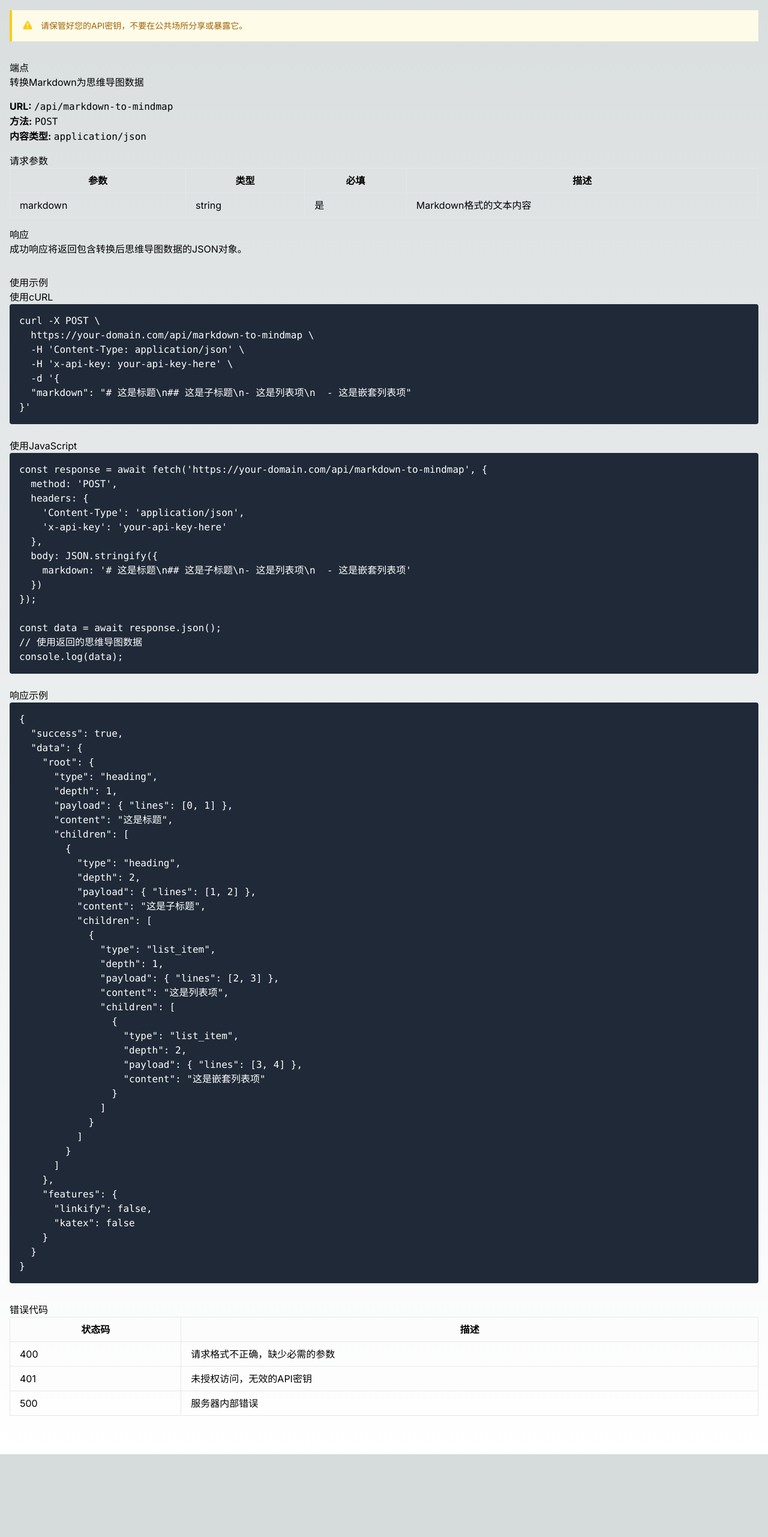
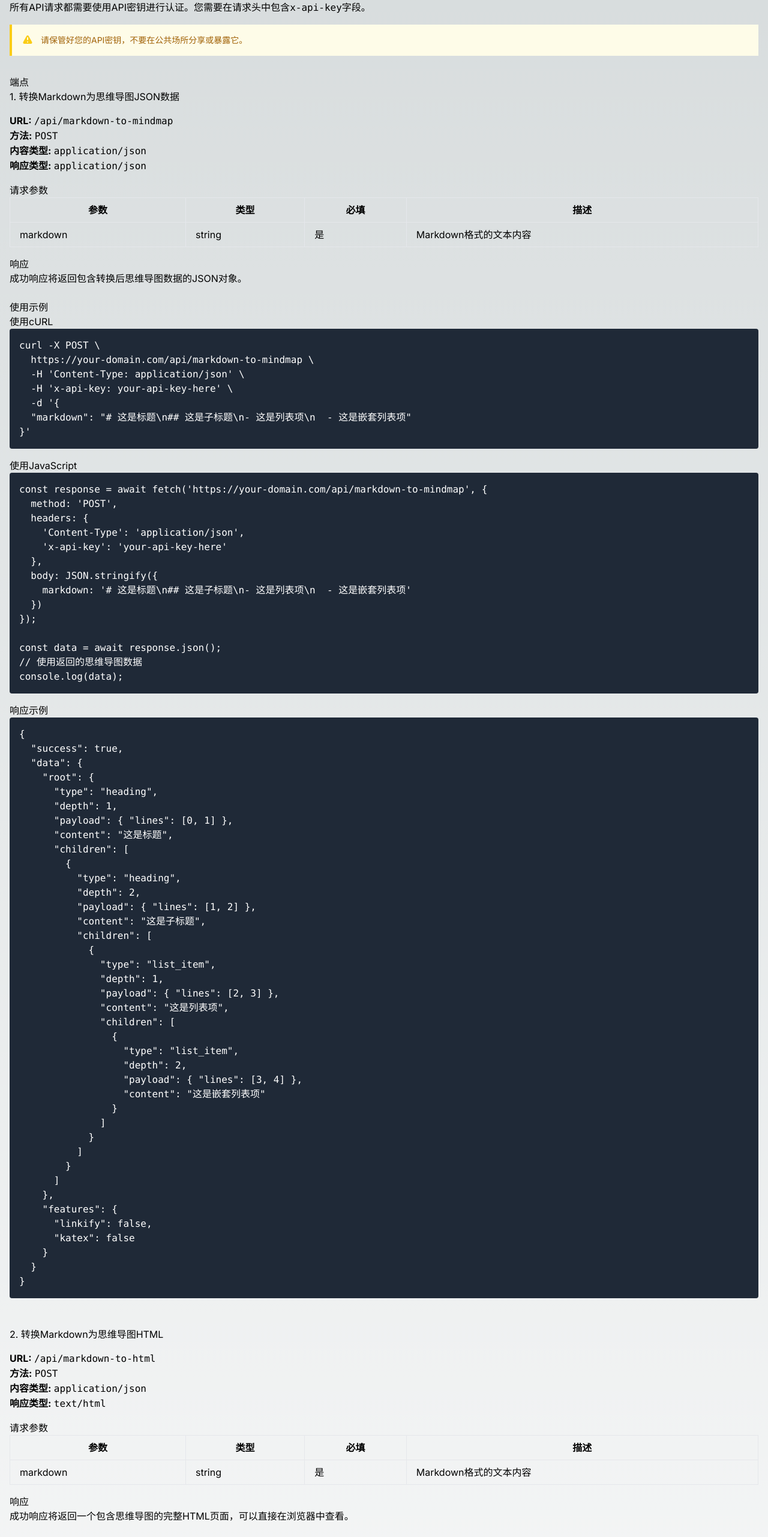
Before and after one commit to skillre/mark2mindmap, a Next.js app: page /api-docs in a window 1280 px wide. Shown: the part 224-2786 px from the top of the page at 60% size. Before the commit the page ends 2648 px from the top, so only its background shows below. Built offline with nearby package versions, Linux system fonts and the light colour scheme.

Commit message:
在API文档中添加Markdown转换为思维导图的HTML和JSON示例，更新端点信息和请求参数，增强文档的可读性和实用性。

```diff
--- a/app/api-docs/page.tsx
+++ b/app/api-docs/page.tsx
@@ -68,6 +68,36 @@ console.log(data);`;
   }
 }`;
 
+  // HTML API示例
+  const htmlCurlExample = `curl -X POST \\
+  https://your-domain.com/api/markdown-to-html \\
+  -H 'Content-Type: application/json' \\
+  -H 'x-api-key: your-api-key-here' \\
+  -d '{
+  "markdown": "# 这是标题\\n## 这是子标题\\n- 这是列表项\\n  - 这是嵌套列表项"
+}' \\
+  -o mindmap.html`;
+
+  const htmlFetchExample = `// 获取HTML格式的思维导图
+const response = await fetch('https://your-domain.com/api/markdown-to-html', {
+  method: 'POST',
+  headers: {
+    'Content-Type': 'application/json',
+    'x-api-key': 'your-api-key-here'
+  },
+  body: JSON.stringify({
+    markdown: '# 这是标题\\n## 这是子标题\\n- 这是列表项\\n  - 这是嵌套列表项'
+  })
+});
+
+// 获取HTML文本
+const htmlContent = await response.text();
+
+// 在新窗口中显示思维导图
+const newWindow = window.open();
+newWindow.document.write(htmlContent);
+newWindow.document.close();`;
+
   return (
     <div className="container mx-auto px-4 py-8">
       <div className="flex items-center justify-between mb-6">
@@ -85,6 +115,7 @@ console.log(data);`;
           <h2>概述</h2>
           <p>
             我们的API允许您将Markdown文本转换为思维导图数据。您可以使用此API将思维导图功能集成到您自己的应用程序中。
+            我们提供两种API端点：一个返回JSON数据，另一个返回完整的HTML页面。
           </p>
         </section>
 
@@ -111,11 +142,14 @@ console.log(data);`;
 
         <section className="mb-8">
           <h2>端点</h2>
-          <h3>转换Markdown为思维导图数据</h3>
+
+          <div className="mb-12">
+            <h3>1. 转换Markdown为思维导图JSON数据</h3>
             <div className="my-4">
               <p><strong>URL:</strong> <code>/api/markdown-to-mindmap</code></p>
               <p><strong>方法:</strong> <code>POST</code></p>
               <p><strong>内容类型:</strong> <code>application/json</code></p>
+              <p><strong>响应类型:</strong> <code>application/json</code></p>
             </div>
 
             <h4>请求参数</h4>
@@ -140,24 +174,81 @@ console.log(data);`;
 
             <h4 className="mt-4">响应</h4>
             <p>成功响应将返回包含转换后思维导图数据的JSON对象。</p>
-        </section>
 
-        <section className="mb-8">
-          <h2>使用示例</h2>
-
-          <h3>使用cURL</h3>
+            <h4 className="mt-6">使用示例</h4>
+            <h5>使用cURL</h5>
             <div className="bg-gray-800 text-white p-4 rounded overflow-x-auto">
               <pre>{curlExample}</pre>
             </div>
 
-          <h3 className="mt-6">使用JavaScript</h3>
+            <h5 className="mt-4">使用JavaScript</h5>
             <div className="bg-gray-800 text-white p-4 rounded overflow-x-auto">
               <pre>{fetchExample}</pre>
             </div>
 
-          <h3 className="mt-6">响应示例</h3>
+            <h5 className="mt-4">响应示例</h5>
             <div className="bg-gray-800 text-white p-4 rounded overflow-x-auto">
               <pre>{responseExample}</pre>
+            </div>
+          </div>
+
+          <div className="mb-12">
+            <h3>2. 转换Markdown为思维导图HTML</h3>
+            <div className="my-4">
+              <p><strong>URL:</strong> <code>/api/markdown-to-html</code></p>
+              <p><strong>方法:</strong> <code>POST</code></p>
+              <p><strong>内容类型:</strong> <code>application/json</code></p>
+              <p><strong>响应类型:</strong> <code>text/html</code></p>
+            </div>
+
+            <h4>请求参数</h4>
+            <table className="min-w-full border">
+              <thead>
+                <tr>
+                  <th className="px-4 py-2 border">参数</th>
+                  <th className="px-4 py-2 border">类型</th>
+                  <th className="px-4 py-2 border">必填</th>
+                  <th className="px-4 py-2 border">描述</th>
+                </tr>
+              </thead>
+              <tbody>
+                <tr>
+                  <td className="px-4 py-2 border">markdown</td>
+                  <td className="px-4 py-2 border">string</td>
+                  <td className="px-4 py-2 border">是</td>
+                  <td className="px-4 py-2 border">Markdown格式的文本内容</td>
+                </tr>
+              </tbody>
+            </table>
+
+            <h4 className="mt-4">响应</h4>
+            <p>成功响应将返回一个包含思维导图的完整HTML页面，可以直接在浏览器中查看。</p>
+
+            <h4 className="mt-6">使用示例</h4>
+            <h5>使用cURL</h5>
+            <div className="bg-gray-800 text-white p-4 rounded overflow-x-auto">
+              <pre>{htmlCurlExample}</pre>
+            </div>
+
+            <h5 className="mt-4">使用JavaScript</h5>
+            <div className="bg-gray-800 text-white p-4 rounded overflow-x-auto">
+              <pre>{htmlFetchExample}</pre>
+            </div>
+
+            <div className="bg-blue-50 border-l-4 border-blue-400 p-4 my-4">
+              <div className="flex">
+                <div className="flex-shrink-0">
+                  <svg className="h-5 w-5 text-blue-400" xmlns="http://www.w3.org/2000/svg" viewBox="0 0 20 20" fill="currentColor">
+                    <path fillRule="evenodd" d="M18 10a8 8 0 11-16 0 8 8 0 0116 0zm-7-4a1 1 0 11-2 0 1 1 0 012 0zM9 9a1 1 0 000 2v3a1 1 0 001 1h1a1 1 0 100-2h-1V9a1 1 0 00-1-1z" clipRule="evenodd" />
+                  </svg>
+                </div>
+                <div className="ml-3">
+                  <p className="text-sm text-blue-700">
+                    HTML响应包含完整的思维导图页面，可以直接嵌入iframe或在新窗口中打开。这对于想要快速集成思维导图而无需处理JSON数据的场景特别有用。
+                  </p>
+                </div>
+              </div>
+            </div>
           </div>
         </section>
 
--- /dev/null
+++ b/app/api/markdown-to-html/route.ts
@@ -0,0 +1,98 @@
+import { NextRequest, NextResponse } from "next/server";
+import { Transformer } from "markmap-lib";
+
+// 创建一个transformer实例
+const transformer = new Transformer();
+
+// API密钥验证函数
+const validateApiKey = (apiKey: string | null) => {
+  // 使用环境变量获取有效的API密钥
+  const validApiKey = process.env.API_KEY || "default-api-key-for-development";
+  return apiKey === validApiKey;
+};
+
+export async function POST(request: NextRequest) {
+  try {
+    // 验证API密钥
+    const apiKey = request.headers.get("x-api-key");
+    if (!validateApiKey(apiKey)) {
+      return NextResponse.json(
+        { error: "未授权访问，无效的API密钥" },
+        { status: 401 }
+      );
+    }
+
+    // 解析请求体
+    const body = await request.json();
+
+    // 验证请求体是否包含markdown字段
+    if (!body || typeof body.markdown !== "string") {
+      return NextResponse.json(
+        { error: "请求格式不正确，缺少markdown字段" },
+        { status: 400 }
+      );
+    }
+
+    try {
+      // 转换markdown为思维导图数据
+      const { root, features } = transformer.transform(body.markdown);
+
+      // 创建包含思维导图的HTML
+      const html = `<!DOCTYPE html>
+<html>
+<head>
+  <meta charset="UTF-8">
+  <meta name="viewport" content="width=device-width, initial-scale=1.0">
+  <title>思维导图</title>
+  <style>
+    body {
+      margin: 0;
+      padding: 0;
+      font-family: -apple-system, BlinkMacSystemFont, 'Segoe UI', Roboto, Oxygen, Ubuntu, Cantarell, 'Open Sans', 'Helvetica Neue', sans-serif;
+    }
+    .markmap {
+      width: 100%;
+      height: 100vh;
+    }
+    .markmap > svg {
+      width: 100%;
+      height: 100%;
+    }
+  </style>
+  <script src="https://cdn.jsdelivr.net/npm/d3@6.7.0"></script>
+  <script src="https://cdn.jsdelivr.net/npm/markmap-view@0.15.3"></script>
+</head>
+<body>
+  <div class="markmap"></div>
+  <script>
+    (function() {
+      const { Markmap } = window.markmap;
+      const data = ${JSON.stringify(root)};
+      const el = document.querySelector('.markmap');
+      const mm = Markmap.create(el, undefined, data);
+    })();
+  </script>
+</body>
+</html>`;
+
+      // 返回HTML响应
+      return new NextResponse(html, {
+        headers: {
+          "Content-Type": "text/html; charset=utf-8",
+        },
+      });
+    } catch (transformError) {
+      console.error("转换Markdown时出错:", transformError);
+      return NextResponse.json(
+        { error: "转换Markdown失败，请检查输入格式" },
+        { status: 400 }
+      );
+    }
+  } catch (error) {
+    console.error("处理请求时出错:", error);
+    return NextResponse.json(
+      { error: "服务器内部错误" },
+      { status: 500 }
+    );
+  }
+}
```
Lines whose indentation alone changed are shown as unchanged.
